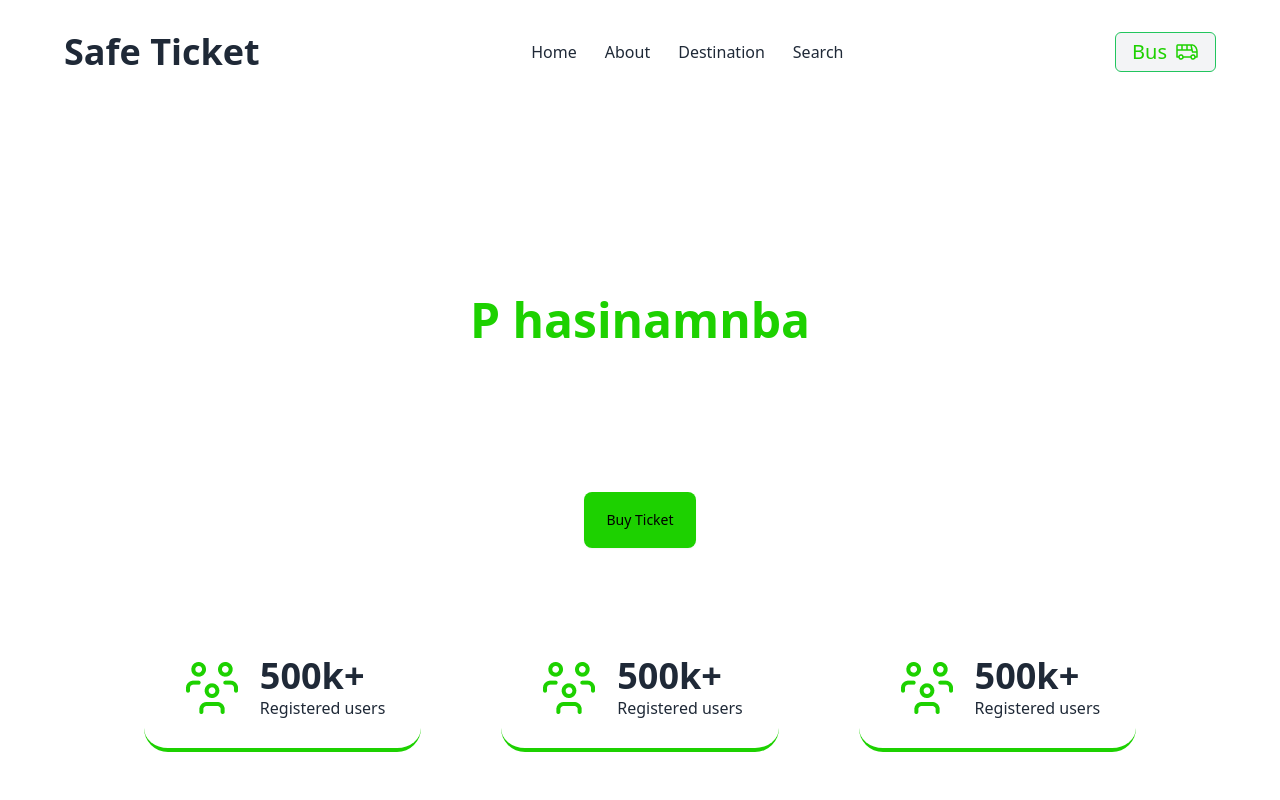
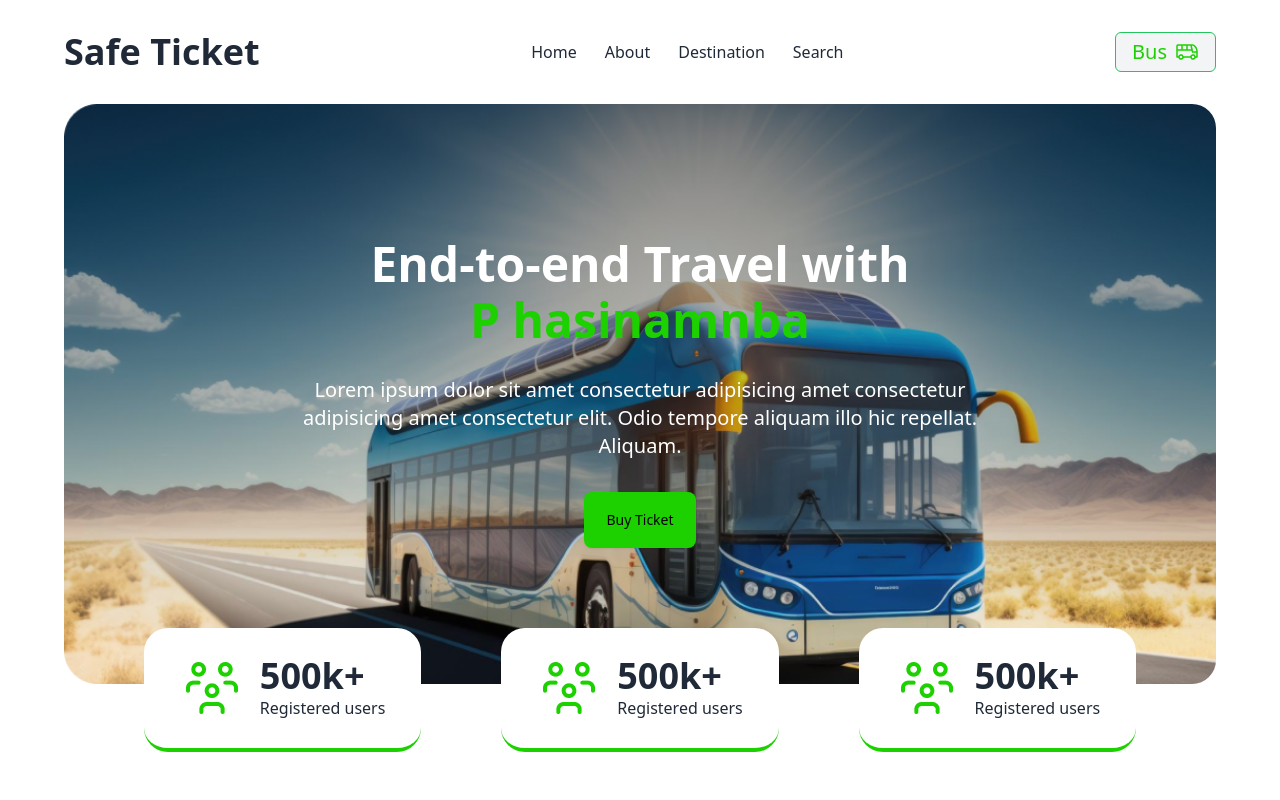
Before and after one commit to hrmrakib/smart-ticketing, a plain HTML site: page index.html in a window 1280 px wide. Shown: the top 800 px of the page. Drawn offline with nearby package versions, Linux system fonts and the light colour scheme; the site is published under a folder, as on GitHub Pages, so addresses that start at the root find nothing.

Commit message:
Update index.html

```diff
--- a/index.html
+++ b/index.html
@@ -29,7 +29,7 @@
 
     <main>
         <section
-            class="w-[90%] mx-auto bg-[url('/images/banner.png')] bg-no-repeat bg-cover flex justify-center items-center rounded-3xl h-[580px]">
+            class="w-[90%] mx-auto bg-[url('./images/banner.png')] bg-no-repeat bg-cover flex justify-center items-center rounded-3xl h-[580px]">
             <div class="flex flex-col justify-center text-center p-10">
                 <h1 class="text-5xl text-white font-bold mb-2">End-to-end Travel with</h1>
                 <h2 class="text-5xl text-[#1DD100] font-bold">P hasinamnba</h2>
```
